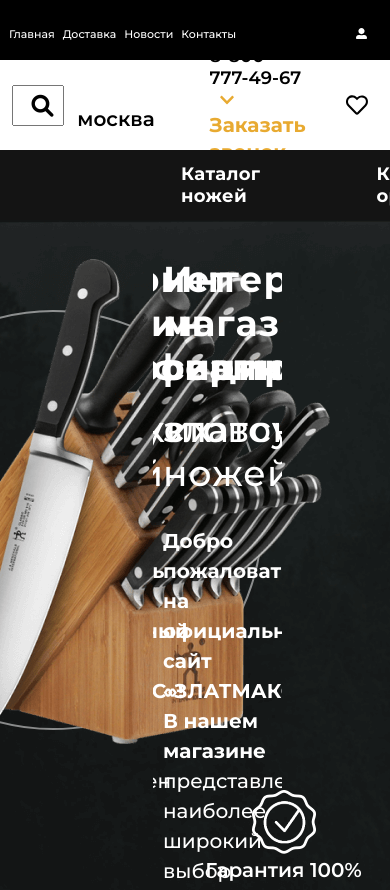
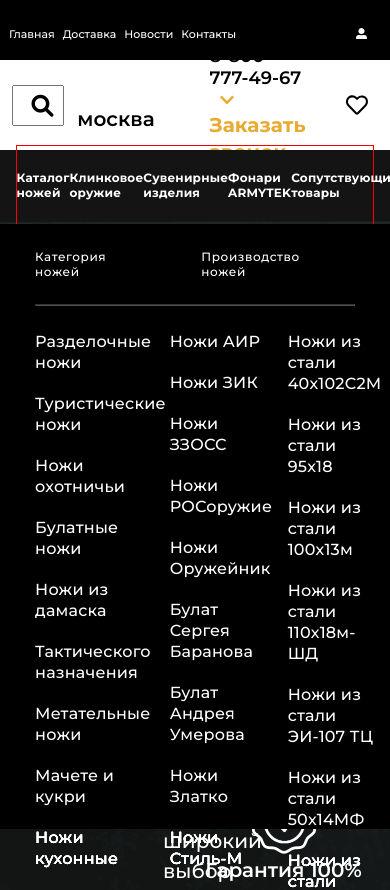
Before and after one commit to shurik302/TheKnifeStore, a React (Create React App) app: page / in a window 390 px wide. Shown: the top 890 px of the page. Built offline with nearby package versions, Linux system fonts and the light colour scheme.

Commit message:
немного адаптива для навигации

```diff
--- a/src/index.css
+++ b/src/index.css
@@ -28,7 +28,3 @@ a{
   text-decoration: none;
   color: white;
 }
-
-.leftSpacing{
-  margin-left: 140px;
-}
--- a/src/stylesheets/Components.css
+++ b/src/stylesheets/Components.css
@@ -1,3 +1,7 @@
+.leftSpacing{
+    margin-left: 9%;
+  }
+
 .navigHead{
     font-size: 22px;
     z-index: 5;
@@ -172,25 +176,29 @@
     background-color: #141414;
     color: white;
     width: 100%;
-    padding: 0 181px 0 181px;
+    padding: 0 9% 0 9%;
     display: flex;
     align-items: center;
     position: relative;
     z-index: 998;
+
 }
 .catalogeHeadOl{
+    width: 100%;
     display: flex;
     flex-direction: row;
     list-style-type: none;
-    gap: 116px;
+    /* gap: 116px; */
     padding-left:0 ;
+    align-items: center;
+    justify-content: space-between;
+    border: 1px solid red;
 }
 
 .catalogeHeadOl li{
-    letter-spacing: 0.3px;
+    letter-spacing: 0.2px;
     font-size: 18px;
     padding:24px 0px 24px 0px;
-    /* border: 1px solid red; */
 }
 
 
@@ -200,7 +208,7 @@
     background-color: black;
     position: absolute;
     left: 0;
-    visibility: hidden; /* ТУТ МЕНЯЕТСЯ ВИДИМОСТЬ ВЫПАДАЮЩЕГО МЕНЮ */
+    visibility: visible; /* ТУТ МЕНЯЕТСЯ ВИДИМОСТЬ ВЫПАДАЮЩЕГО МЕНЮ */
     margin-top: 24px;
 
 }
@@ -210,7 +218,7 @@
     padding-bottom: 22px ;
 }
 
-.catalogeHeadOl .classForLine{
+.catalogeHeadOl .classForLine a{
 /*     flex: 1 1 auto;
     margin: 0 10%; */
 }
@@ -221,16 +229,16 @@
 
 .linet,
 .lineb{
-    width: 72%;
+    /* width: 72%; */
     border-color: rgba(255, 255, 255, 0.3);
     height: 0px;
 }
 .linet{
-    margin: 0px 0px 6px 180px ;
+    margin: 0px 9% 6px 9% ;
 }
 
 .lineb{
-    margin: 25px 0px 0px 180px ;
+    margin: 25px 9% 0px 9% ;
 }
 
 .CenterDown{
@@ -247,12 +255,14 @@
     font-size: 16px;
     font-weight: bold;
     height: 80px;
+    padding: 0;
 }
 
 .TopCatalogeHeadDownOl li{
     font-size: 16px;
     letter-spacing: 0.6px;
     font-weight: 500;
+
 }
 
 
@@ -268,7 +278,6 @@
 
 .DownOl li{
     padding:20px 0px 0px 0px;
-    /* border: 1px solid red; */
 }
 
 .DownOl li a{
@@ -276,23 +285,27 @@
 }
 
 .DownOlf{
-    margin-left: 180px;
+    margin-left: 9%;
 }
 
 .DownOls{
-    margin-left: 29px;
+    /* margin-left: 29px; */
+    margin-left: 1%;
 }
 
 .DownOt{
-    margin-left: 84px;
+    /* margin-left: 84px; */
+    margin-left: 4%;
 }
 
 .DownOlfourth{
-    margin-left: 71px;
+    /* margin-left: 71px; */
+    margin-left: 3%;
 }
 
 .DownOlfifth{
-    margin-left: 102px;
+    margin-left: 5%;
+    margin-right: 9%;
 }
 
 .showallCatKnife{
@@ -301,6 +314,7 @@
     align-items: center;
     margin-left: 12px;
     height: 80px;
+    padding: 0px;
 }
 
 .showallCatKnife li:nth-child(2){
@@ -622,17 +636,14 @@
 
 /* МЕДИА ЗАПРОСЫ */
 
-/* @media (max-width:1800px) {
-    .settingsText{
-        padding: 20px 66px 0px 100px;
+@media (max-width:1800px) {
+    .DownOlfifth{
+        margin-right: 7%;
+    }
+    .DownOlf{
+        margin-left: 7%;
     }
 }
-
-@media (max-width:1630px) {
-    .settingsText{
-        padding: 20px 66px 0px 80px;
-    }
-} */
 
 @media (max-width:1600px) {
     .locationHead{
@@ -655,6 +666,9 @@
     }
     .settingsSlider{
         width: 60%;
+    }
+    .catalogeHeadOl li{
+        font-size: 16px;
     }
 }
 
@@ -690,6 +704,9 @@
     .settingsSlider{
         width: 50%;
     }
+    .catalogeHeadOl li{
+        font-size: 14px;
+    }
 }
 
 @media (max-width:992px) {
@@ -706,6 +723,12 @@
     .navUl{
         gap: 30px;
         height: 60px;
+    }
+    .catalogeHeadOl li{
+        font-size: 12px;
+    }
+    .catalogeHead{
+        padding: 0 4% 0 4%;
     }
 }
 
--- a/src/stylesheets/Home.css
+++ b/src/stylesheets/Home.css
@@ -1,3 +1,7 @@
+.leftSpacing{
+    margin-left: 9%;
+  }
+
 .slick-slider{
     z-index:-1;
 }
--- a/src/stylesheets/News.css
+++ b/src/stylesheets/News.css
@@ -1,4 +1,8 @@
 /* ПОТОМ ПЕРЕНЕСТИ В Components.css */
+
+.leftSpacing{
+    margin-left: 9%;
+  }
 
 .divwithImage{
     height: 80vh;
```
